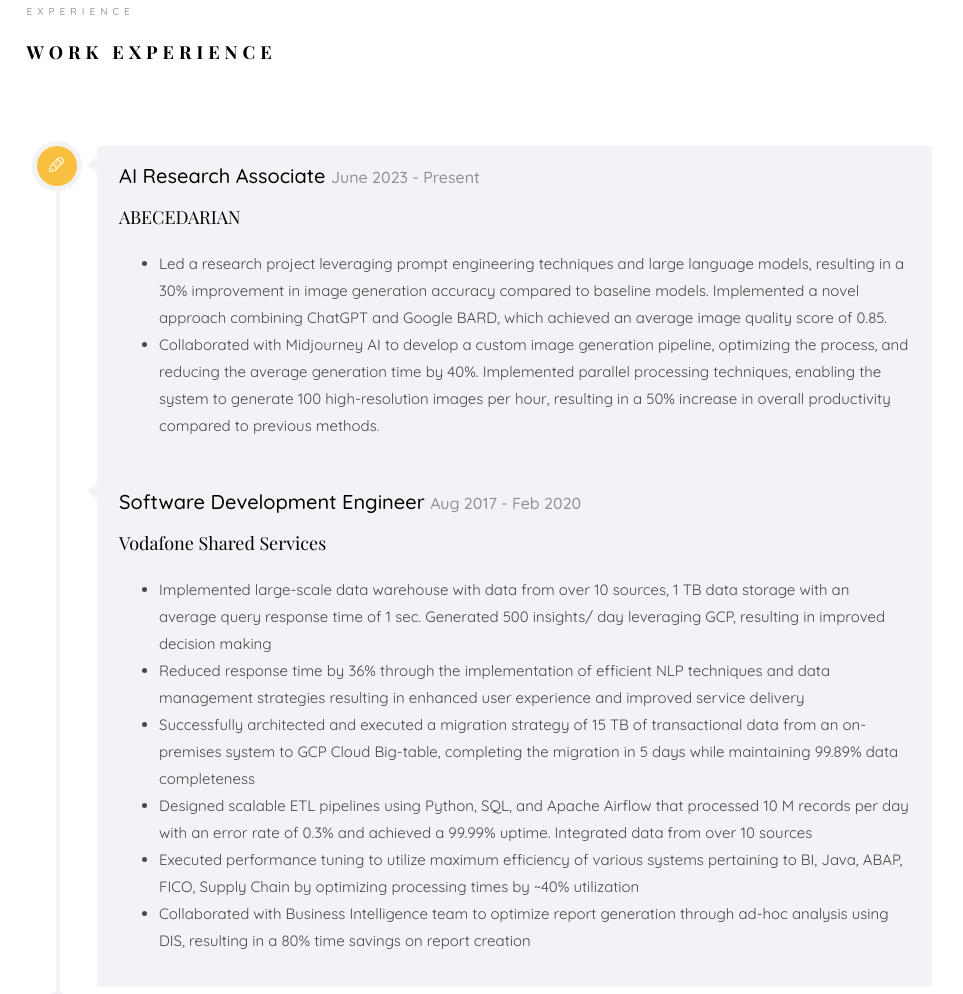
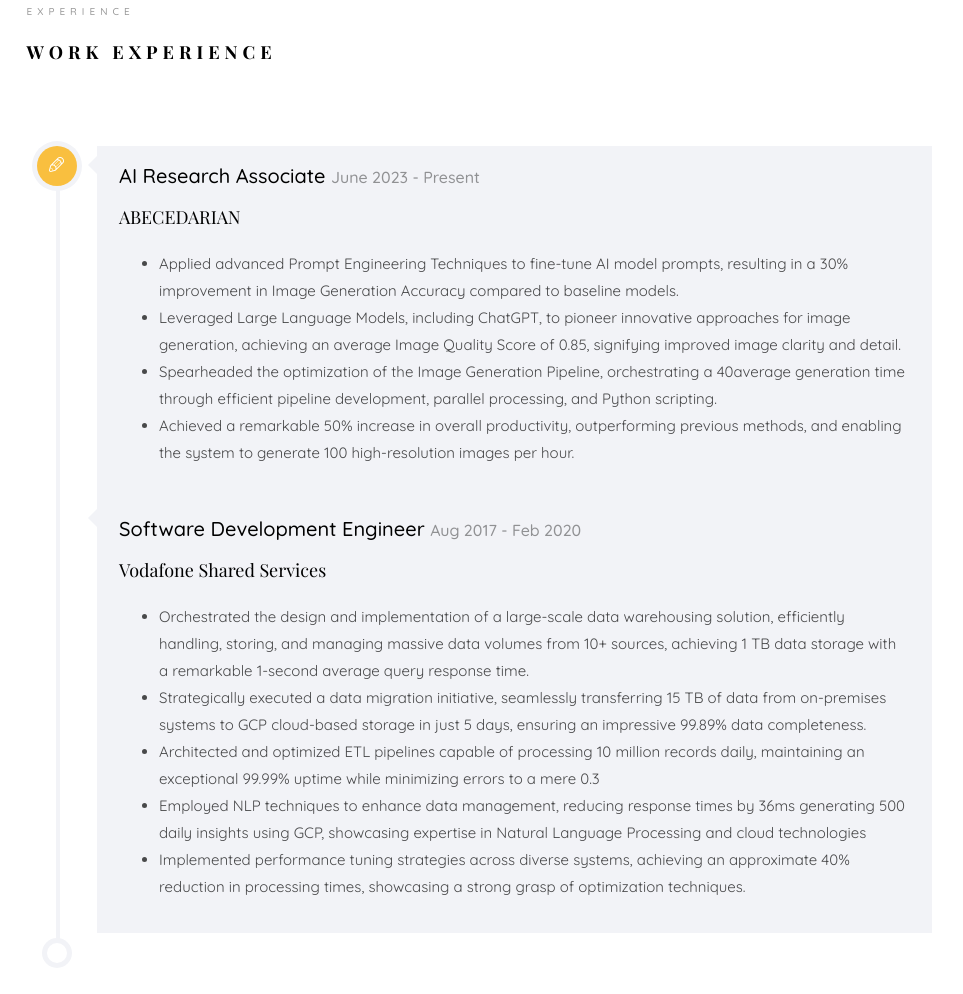
Before and after one commit to SakethSai31/SakethSai31.github.io, a plain HTML site: page index.html in a window 1280 px wide. Shown: the part 3607-4601 px from the top of the page, without its empty margins (311-1274 px from the left). Drawn offline with nearby package versions, Linux system fonts and the light colour scheme; files whose address does not match are found by name; a web font is replaced by a local one.

Commit message:
Rearraging files

```diff
--- a/index.html
+++ b/index.html
@@ -325,7 +325,7 @@
                                                             Sample of the coursework completed:
                                                             <ul>
                                                                 <li>Computer Communication</li>
-                                                                <li>Cryptography abd Network Security</li>
+                                                                <li>Cryptography and Network Security</li>
                                                                 <li>Elements of Information Theory and Coding</li>
                                                                 <li>Network Simulation Laboratory</li>
                                                                 <li>Information Security</li>
@@ -361,20 +361,30 @@
                                             <h2 style ="line-height:15px"><a>AI Research Associate</a> <span>June 2023 - Present</span></h2>
                                             <h4 style ="line-height:5px"><span>ABECEDARIAN</span></h4>
                                                 <ul>
-                                                <li>Led a research project leveraging prompt engineering techniques and large language models, resulting in a 30% improvement in image generation accuracy compared to baseline models. Implemented a novel approach combining ChatGPT and Google BARD, which achieved an average image quality score of 0.85.</li>
-                                                <li>Collaborated with Midjourney AI to develop a custom image generation pipeline, optimizing the process, and reducing the average generation time by 40%. Implemented parallel processing techniques, enabling the system to generate 100 high-resolution images per hour, resulting in a 50% increase in overall productivity compared to previous methods.</li>
+                                                <li>Applied advanced Prompt Engineering Techniques to fine-tune AI model prompts, resulting in a 30% improvement in Image Generation Accuracy compared to
+                                                    baseline models.</li>
+                                                <li>Leveraged Large Language Models, including ChatGPT, to pioneer innovative approaches for image generation, achieving an average Image Quality Score of 0.85,
+                                                    signifying improved image clarity and detail.</li>
+                                                <li>Spearheaded the optimization of the Image Generation Pipeline, orchestrating a 40average generation time through efficient pipeline development, parallel
+                                                    processing, and Python scripting.</li>
+                                                <li>Achieved a remarkable 50% increase in overall productivity, outperforming previous methods, and enabling the system to generate 100 high-resolution images per
+                                                    hour.</li>
                                                 </ul>
                                            </div>
                                            <div class="timeline-label">
                                             <h2 style ="line-height:15px"><a>Software Development Engineer</a> <span>Aug 2017 - Feb 2020</span></h2>
                                             <h4 style ="line-height:5px"><span>Vodafone Shared Services</span></h4>
                                                 <ul>
-                                                <li>Implemented large-scale data warehouse with data from over  10 sources,  1 TB  data storage with an average query response time of  1 sec. Generated  500 insights/ day  leveraging GCP, resulting in improved decision making</li>
-                                                <li>Reduced response time by 36% through the implementation of efficient NLP techniques and data management strategies resulting in enhanced user experience and improved service delivery</li>
-                                                <li>Successfully architected and executed a migration strategy of 15 TB of transactional data from an on-premises   system   to   GCP   Cloud   Big-table,   completing   the   migration   in  5 days  while maintaining 99.89% data completeness</li>
-                                                <li>Designed scalable ETL pipelines using Python, SQL, and Apache Airflow that processed 10 M records per day with an error rate of 0.3% and achieved a 99.99% uptime. Integrated data from over 10 sources</li>
-                                                <li>Executed performance tuning to utilize maximum efficiency of various systems pertaining to BI, Java, ABAP, FICO, Supply Chain by optimizing processing times by ~40% utilization</li>
-                                                <li>Collaborated with Business Intelligence team to optimize report generation through ad-hoc analysis using DIS, resulting in a 80% time savings on report creation</li>
+                                                <li>Orchestrated the design and implementation of a large-scale data warehousing solution, efficiently handling, storing, and managing massive data volumes from 10+
+                                                    sources, achieving 1 TB data storage with a remarkable 1-second average query response time.</li>
+                                                <li>Strategically executed a data migration initiative, seamlessly transferring 15 TB of data from on-premises systems to GCP cloud-based storage in just 5 days,
+                                                    ensuring an impressive 99.89% data completeness.</li>
+                                                <li>Architected and optimized ETL pipelines capable of processing 10 million records daily, maintaining an exceptional 99.99% uptime while minimizing errors to a
+                                                    mere 0.3</li>
+                                                <li>Employed NLP techniques to enhance data management, reducing response times by 36ms generating 500 daily insights using GCP, showcasing expertise in Natural
+                                                    Language Processing and cloud technologies</li>
+                                                <li>Implemented performance tuning strategies across diverse systems, achieving an approximate 40% reduction in processing times, showcasing a strong grasp of
+                                                    optimization techniques.</li>
                                                 </ul>
                                            </div>
                                         </div>
```
Also changed, not shown: 2 other files.
